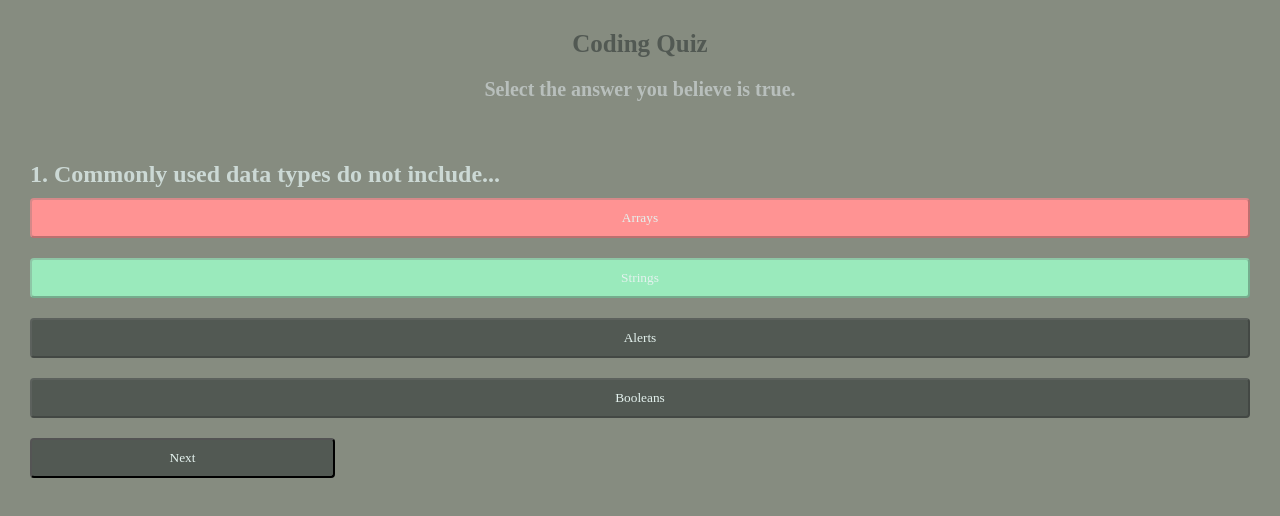
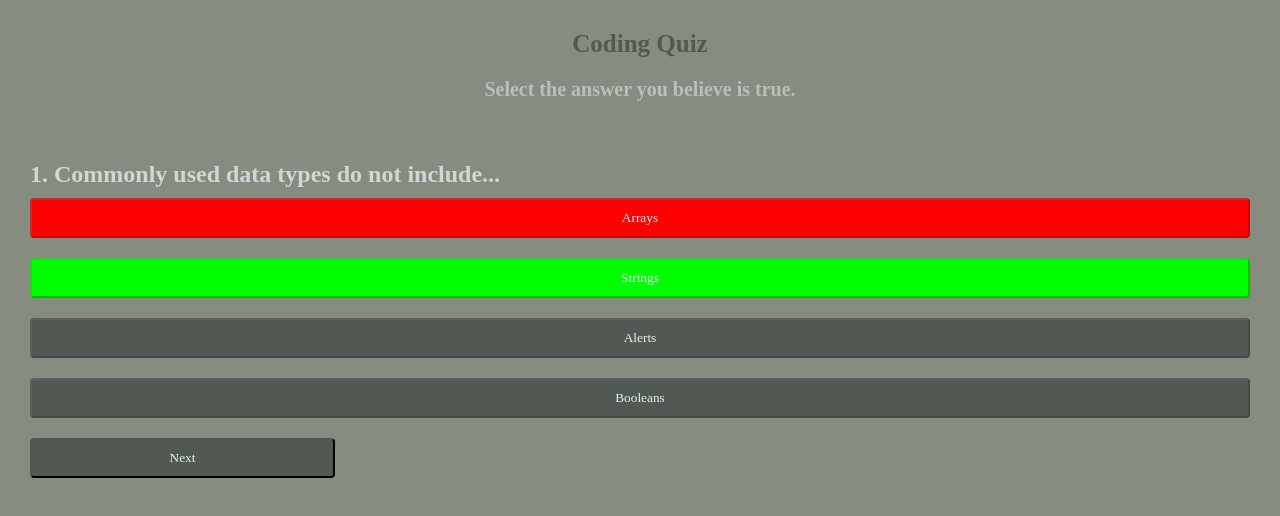
Before and after one commit to JosephVz/Multiple-choice-Javascript-quiz, a plain HTML site: page index.html in a window 1280 px wide. Both pictures are taken after a click on the button "Arrays". Drawn offline with Linux system fonts and the light colour scheme.

Commit message:
changed colors of correct and incorrect answers

```diff
--- a/assets/css/style.css
+++ b/assets/css/style.css
@@ -48,11 +48,11 @@ p {
 }
 
 .correct {
-    background: #9aeabc;
+    background: #00ff00;
 }
 
 .incorrect {
-    background: #ff9393;
+    background: #ff0000;
 }
 
 #next-btn {
```
